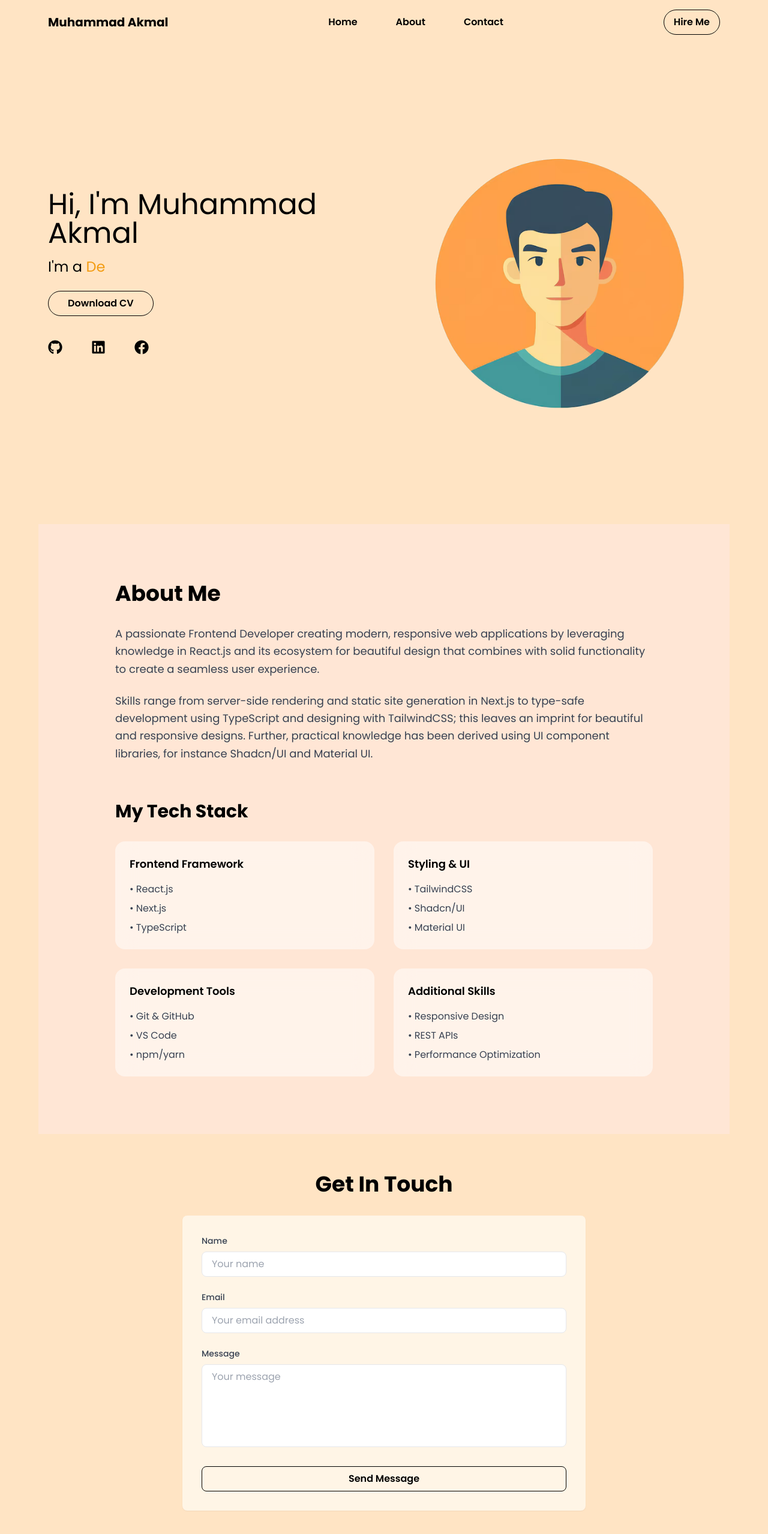
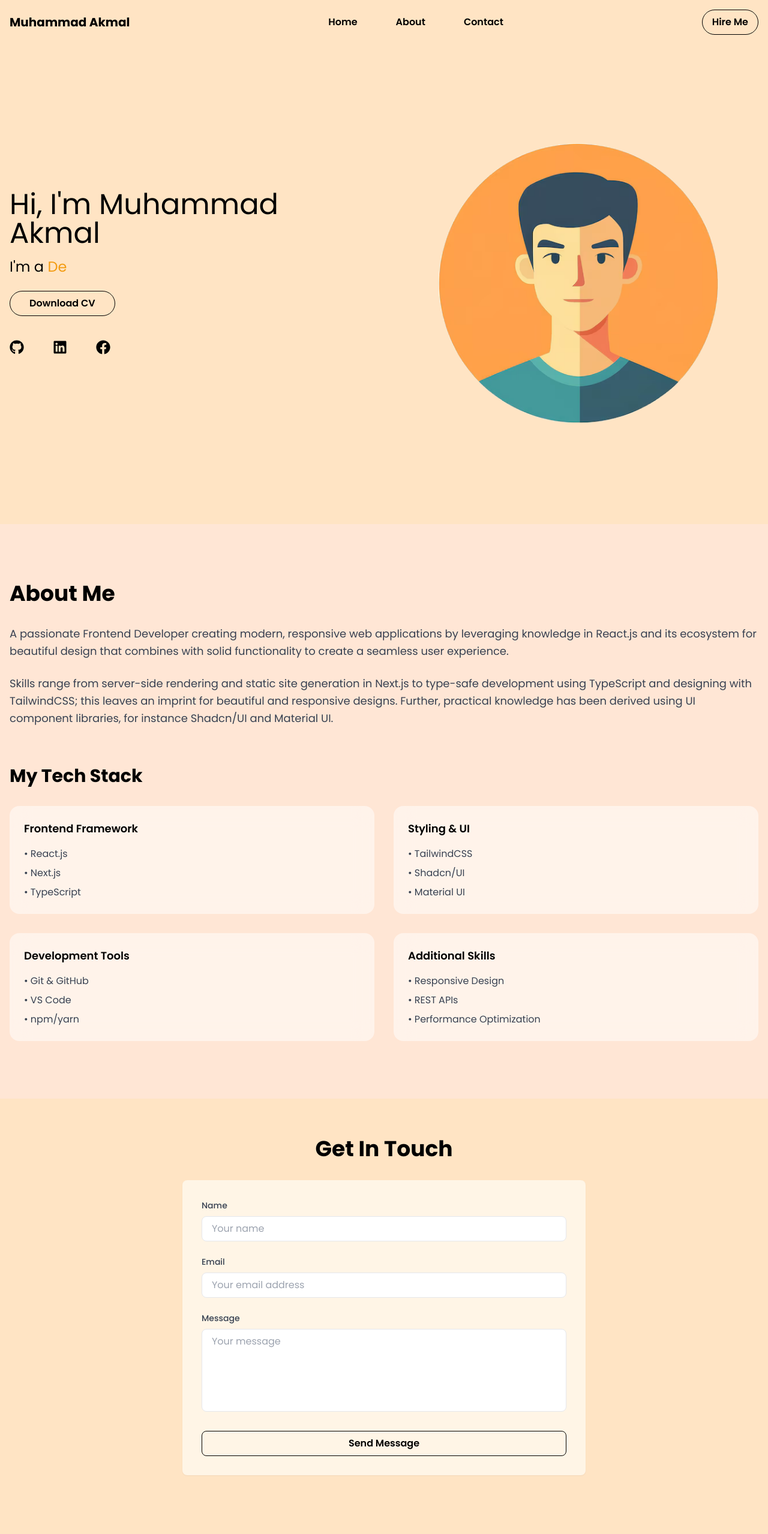
Before and after one commit to ItzAkmal97/web-developer-portfolio-main, a React (Vite) app: page / in a window 1280 px wide. Shown: the top 2558 px of the page at 60% size. After the commit the page ends 2524 px from the top, so only its background shows below. Built offline with nearby package versions, Linux system fonts and the light colour scheme.

Commit message:
Added features

```diff
--- a/src/App.tsx
+++ b/src/App.tsx
@@ -1,11 +1,11 @@
-import About from "./About"
-import Header from "./Header"
-import Hero from "./Hero"
-import Contact from "./Contact"
+import About from "./components/About"
+import Header from "./components/Header"
+import Hero from "./components/Hero"
+import Contact from "./components/Contact"
 function App() {
   return (
        <>
-       <main className="max-w-9xl xl:max-w-6xl lg:max-w-5xl md:max-w-3xl h-screen mx-auto">
+       <main className="xl:max-w-8xl min-h-screen mx-auto">
           <Header />
           <Hero />
           <About />
--- a/src/About.tsx
+++ b/src/components/About.tsx
@@ -4,7 +4,7 @@ const About = () => {
         <Element name="about">
             <section className="container mx-auto px-4 py-16 md:py-24 bg-[#ffe6d5]">
         {/* About Me Section */}
-        <div className="max-w-4xl mx-auto">
+        <div className="max-w-7xl mx-auto">
           <h2 className="text-2xl md:text-3xl lg:text-4xl font-bold mb-8">About Me</h2>
 
           <div className="space-y-6 text-gray-700">
--- a/src/Header.tsx
+++ b/src/components/Header.tsx
@@ -19,7 +19,7 @@ const Header = (): JSX.Element => {
   }, [isMenuOpen]);
 
   return (
-    <header className="rounded-br-lg rounded-bl-lg sticky top-0 bottom-0 bg-[#ffe4c4]">
+    <header className="rounded-br-lg rounded-bl-lg sticky top-0 left-0 w-full z-50 bg-[#ffe4c4]">
       <nav className="relative">
         <div className="flex justify-between items-center p-4">
           <h1 className="text-xl font-bold items-center">Muhammad Akmal</h1>
@@ -94,10 +94,10 @@ const Header = (): JSX.Element => {
 
         {/* Mobile navigation menu */}
         <div
-          className={`absolute top-full left-0 transform transition-transform duration-300 md:hidden w-full bg-orange-100 border-t border-black ${
+          className={`absolute top-0 transform transition-transform duration-300 md:hidden w-full bg-orange-100 ${
             isMenuOpen
-              ? 'translate-x-0'
-              : '-translate-x-full'
+              ? 'translate-y-0'
+              : '-translate-y-full'
           }`}
         >
           <ul className="flex flex-col w-full items-center py-4 space-y-4 cursor-pointer">
@@ -130,8 +130,7 @@ const Header = (): JSX.Element => {
             <li>
             <a
                 href="mailto:muhammadakmal441@gmail.com?subject=Inquiry about hiring"
-                className="hidden md:inline-block bg-bisque-900 rounded-full px-4 py-2 border border-black hover:bg-orange-200 font-semibold transition duration-300 ease-in-out">Hire Me
-            </a>
+                className="md:inline-block bg-bisque-900 rounded-full px-4 py-2 border border-black hover:bg-orange-200 font-semibold transition duration-300 ease-in-out">Hire Me</a>
 
             </li>
           </ul>
--- a/src/Hero.tsx
+++ b/src/components/Hero.tsx
@@ -1,5 +1,5 @@
-import CV from './assets/CV_MuhammadAkmal_Reactjs (1).pdf'
-import avatar from './assets/file.png'
+import CV from './../assets/CV_MuhammadAkmal_Reactjs (1).pdf';
+import avatar from './../assets/file.png'
 import Typewriter from 'typewriter-effect';
 import { FaGithub, FaLinkedin, FaFacebook } from 'react-icons/fa';
 import {Element} from 'react-scroll';
@@ -67,7 +67,7 @@ const Hero = () => {
         </div>
 
         <div className="mb-8 md:mb-0">
-          <img src={avatar} alt='avatar' className='object-contain'/>
+          <img src={avatar} alt='avatar' className='object-contain md:w-96 lg:w-full'/>
         </div>
       </div>
     </section>
--- a/tailwind.config.js
+++ b/tailwind.config.js
@@ -10,6 +10,9 @@ export default {
         fatFace: ['Abril Fatface', 'cursive'],
         poppins: ['Poppins', 'sans-serif'],
       },
+      maxWidth: {
+        '8xl': '1280px',
+    },
     },
   },
   plugins: [],
```
Also changed, not shown: src/components/Contact.tsx (renamed from src/Contact.tsx).
